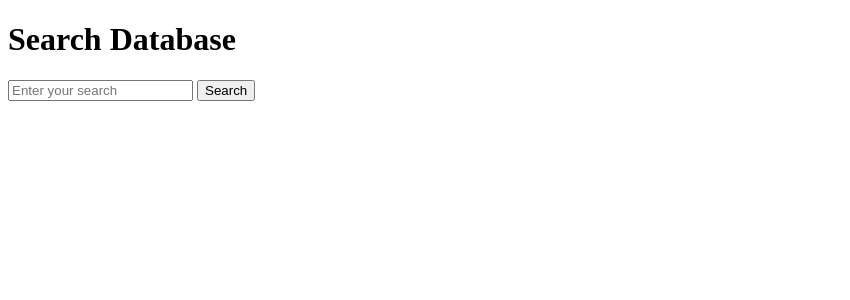
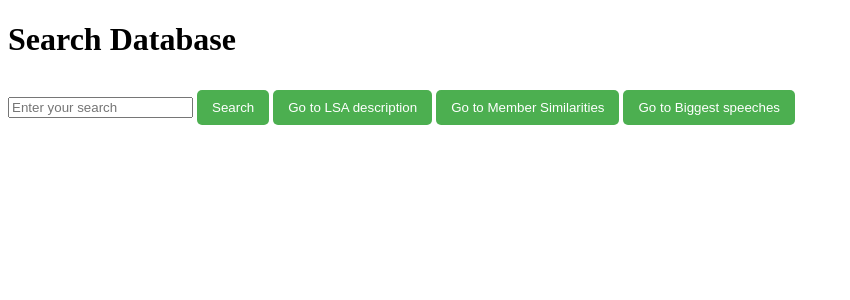
Before and after one commit to Giorgos003/Information-Retrieval, a Flask app: page / in a window 1280 px wide. Shown: the top 300 px of the page, without its empty margins (0-850 px from the left). Run offline with Flask 3, Linux system fonts and the light colour scheme.

Commit message:
Last push

```diff
--- a/LSA.py
+++ b/LSA.py
@@ -15,7 +15,7 @@ import Preprocess_tools as tools
 
 
 
-from test_main import inverted_index
+from main import inverted_index
 
 
 def find_optimal_k(term_doc_matrix, energy_threshold=0.9):
--- a/Preprocess_tools.py
+++ b/Preprocess_tools.py
@@ -2,8 +2,7 @@ import math
 import pandas as pd
 import unicodedata
 import string
-from nltk.stem.snowball import SnowballStemmer
-from greek_stemmer import GreekStemmer
+
 
 
 stopwords = {'η', 'κατ', 'ουδεμια', 'τι', 'μη', 'μου', 'οχιναι', 'ενω', 'εκ', 'εκεινους', 'οσ', 'βεβαιως',
--- a/app.py
+++ b/app.py
@@ -1,12 +1,15 @@
 from flask import Flask, render_template, request, jsonify
 import sqlite3
 from Inverted_Index import InvertedIndex
+import pickle
 
 app = Flask(__name__)
+
 
 @app.route('/')
 def index():
     return render_template('index.html')
+
 
 @app.route('/search', methods=['GET'])
 def search():
@@ -19,6 +22,7 @@ def search():
         return jsonify(results)
 
     return jsonify({'error': 'No query provided'}), 400
+
 
 @app.route('/full-text/<int:id>')
 def full_text(id):
@@ -33,8 +37,20 @@ def full_text(id):
     else:
         return "Record not found", 404
 
+@app.route('/LSA_results.html')
+def lsa_description():
+    return render_template('LSA_results.html')
+
+@app.route('/similarities.html')
+def similarities():
+    return render_template('similarities.html')
+
+@app.route('/biggest_speeches.html')
+def biggest_speeches():
+    return render_template('biggest_speeches.html')
+
+
 def get_records(query):
-
     # Path to the csv file
     input_file = "Greek_Parliament_Proceedings_1989_2020.csv"
 
@@ -45,10 +61,7 @@ def get_records(query):
 
     inverted_index = InvertedIndex().load_index("inverted_index.pkl")
     end = time.time()
-    print(f"loaded in {end-start:.1f}")
-
-
-
+    print(f"loaded in {end - start:.1f}")
 
     start = time.time()
     heap_ids = inverted_index.search_query(query, 20)
@@ -56,8 +69,7 @@ def get_records(query):
     ranked = [item[0] for item in heap_ids]
 
     end = time.time()
-    print(f"results found in {end-start} seconds")
-
+    print(f"results found in {end - start} seconds")
 
     # Open a connection to the SQLite database
     conn = sqlite3.connect('data.db')
@@ -72,7 +84,6 @@ def get_records(query):
     # Close the connection
     conn.close()
 
-
     id_index = {id_val: idx for idx, id_val in enumerate(ranked)}
 
     # Sort results based on the order in id_order
@@ -80,5 +91,28 @@ def get_records(query):
 
     return sorted_results
 
+@app.route('/load_similarities', methods=['GET'])
+def load_similarities():
+    k = request.args.get('k', type=int)
+
+    if k is None or k <= 0:
+        return jsonify({'error': 'Invalid value for k'}), 400
+
+    try:
+        # Load the pickled file
+        with open('parl_members_sims.pkl', 'rb') as file:
+            parl_members_sims = pickle.load(file)
+
+        # Get the first k tuples
+        top_k_tuples = parl_members_sims[:k]
+
+        return render_template('similarities.html', k=k, tuples=top_k_tuples)
+
+    except FileNotFoundError:
+        return jsonify({'error': 'File parl_members_sims.pkl not found'}), 404
+    except Exception as e:
+        return jsonify({'error': str(e)}), 500
+
+
 if __name__ == '__main__':
     app.run(debug=True)
--- a/app_test.py
+++ b/app_test.py
@@ -8,7 +8,7 @@ app = Flask(__name__)
 
 @app.route('/')
 def index():
-    return render_template('index_test.html')
+    return render_template('index.html')
 
 
 @app.route('/search', methods=['GET'])
@@ -116,3 +116,4 @@ def load_similarities():
 
 if __name__ == '__main__':
     app.run(debug=True)
+    print()
--- a/bigest_speeches.py
+++ b/bigest_speeches.py
@@ -1,7 +1,7 @@
 import sqlite3
 import pickle
 import sys
-from keyword_extraction_test import dense_keyword_extraction as kx
+from keyword_extraction import dense_keyword_extraction as kx
 
 def find_id_ranges():
     pass
--- a/parliament_members_similarities.py
+++ b/parliament_members_similarities.py
@@ -1,7 +1,7 @@
 import sqlite3
 import pickle
 import sys
-from keyword_extraction_test import dense_keyword_extraction as kx
+from keyword_extraction import dense_keyword_extraction as kx
 
 # Step-1: Load the initial features from db (creates parl_members_vecs.pkl)
 #-----------------------------------------
--- a/templates/index.html
+++ b/templates/index.html
@@ -22,11 +22,27 @@
         th {
             background-color: #f2f2f2;
         }
-        .text-preview{
+
+        .text-preview {
             width: 200px;
             overflow: hidden;
             text-overflow: ellipsis;
             white-space: nowrap;
+        }
+
+        /* Add style for the new button to make sure it's visible */
+        button {
+            padding: 10px 15px;
+            margin: 10px 0;
+            background-color: #4CAF50;
+            color: white;
+            border: none;
+            border-radius: 5px;
+            cursor: pointer;
+        }
+
+        button:hover {
+            background-color: #45a049;
         }
     </style>
 </head>
@@ -36,13 +52,19 @@
     <input type="text" id="search-bar" placeholder="Enter your search" onkeydown="checkEnter(event)">
     <button onclick="submitQuery()">Search</button>
 
+    <!-- New button that should now be visible and functional -->
+    <button onclick="window.location.href='/LSA_results.html'">Go to LSA description</button>
+
+    <button onclick="window.location.href='/similarities.html'">Go to Member Similarities</button>
+
+    <button onclick="window.location.href='/biggest_speeches.html'">Go to Biggest speeches</button>
+
     <div id="results"></div>
 
     <script>
         function checkEnter(event) {
-            // Check if the pressed key is Enter (keyCode 13)
             if (event.keyCode === 13) {
-                submitQuery();  // Call the submitQuery function when Enter is pressed
+                submitQuery();
             }
         }
 
@@ -65,51 +87,40 @@
 
         function displayResults(data) {
             const resultDiv = document.getElementById('results');
-            resultDiv.innerHTML = '';  // Clear previous results
+            resultDiv.innerHTML = '';
 
             if (data.error) {
                 resultDiv.innerHTML = `<p>Error: ${data.error}</p>`;
             } else if (data.length > 0) {
                 const table = document.createElement('table');
-                table.setAttribute('border', '1');  // Optional: Add a border to the table
+                table.setAttribute('border', '1');
 
-                // Create the table header
                 const header = table.createTHead();
                 const headerRow = header.insertRow();
-                const columns = ["id",
-                                "member_name",
-                                "sitting_date",
-                                "political_party",
-                                "government",
-                                "member_region",
-                                "roles",
-                                "member_gender",
-                                "speech"];  // Replace with actual column names
+                const columns = ["id", "member_name", "sitting_date", "political_party", "government", "member_region", "roles", "member_gender", "speech"];
                 columns.forEach(col => {
                     const cell = headerRow.insertCell();
                     cell.textContent = col;
                 });
 
-                // Create the table body
                 const body = table.createTBody();
                 data.forEach(record => {
                     const row = body.insertRow();
                     record.forEach((field, index) => {
                         const cell = row.insertCell();
 
-                        if (index === 8) {  // If this is the speech column (adjust the index based on the actual position)
+                        if (index === 8) {
                             const preview = document.createElement('div');
                             preview.classList.add('text-preview');
-                            preview.textContent = field.slice(0, 50) + '...';  // Truncate the text (adjust the 100 as needed)
+                            preview.textContent = field.slice(0, 50) + '...';
                             cell.appendChild(preview);
 
-                            // Add "Read More" link
                             const readMoreLink = document.createElement('a');
-                            readMoreLink.href = `/full-text/${record[0]}`;  // Link to the full text (adjust URL route as needed)
+                            readMoreLink.href = `/full-text/${record[0]}`;
                             readMoreLink.textContent = 'Read More';
                             cell.appendChild(readMoreLink);
                         } else {
-                            cell.textContent = field;  // Add other fields normally
+                            cell.textContent = field;
                         }
                     });
                 });
```
Also changed, not shown: Inverted_Index.py (+0 -29 lines), templates/indexTest.html (renamed from templates/index_test.html, +21 -32 lines), keyword_extraction.py (renamed from keyword_extraction_test.py), main.py (renamed from test_main.py).
